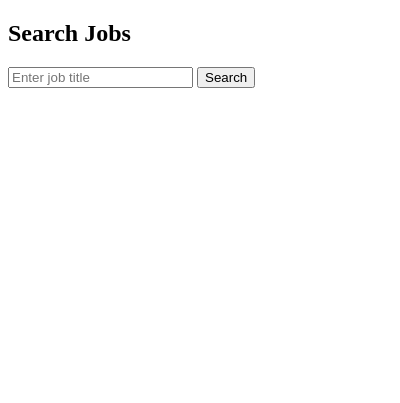
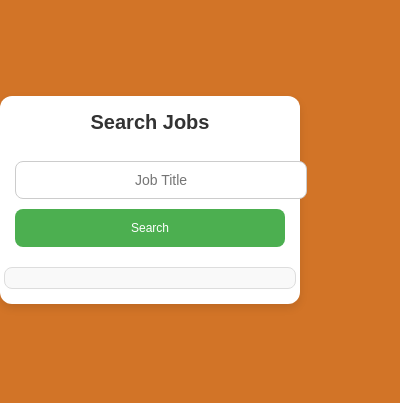
Before and after one commit to ShrikantJadhav4945/BlueBit-Hackathon, a browser extension: page Extension/popup.html in a window 400 px wide. Drawn offline with Linux system fonts and the light colour scheme.

Commit message:
Applied Styling on Extension and Modification

```diff
--- a/Extension/popup.html
+++ b/Extension/popup.html
@@ -6,13 +6,112 @@
   <meta name="viewport" content="width=device-width, initial-scale=1.0" />
   <title>Hirely - Job Search</title>
   <link rel="stylesheet" type="text/css" href="styles.css" />
+  <style>
+    .result-item a {
+      color: #4a56e2;
+      font-weight: bold;
+      text-decoration: underline;
+    }
+
+    .result-item p {
+      color: #333;
+    }
+    /* styles.css */
+body {
+  font-family: Arial, sans-serif;
+  margin: 0;
+  padding: 0;
+  background-color: #f4f4f9;
+  width: 300px;
+  height: 400px;
+  display: flex;
+  justify-content: center;
+  align-items: center;
+  background-color: #d27427;
+}
+
+.container {
+  background-color: #fff;
+  padding: 20px;
+  width: 90%;
+  max-width: 280px;
+  border-radius: 12px;
+  box-shadow: 0 4px 8px rgba(0, 0, 0, 0.1);
+  display: flex;
+  flex-direction: column;
+  justify-content: center;
+  align-items: center; /* Center content horizontally */
+  text-align: center; /* Align text to center */
+}
+
+h2 {
+  margin-top: 0;
+  font-size: 20px;
+  color: #333;
+}
+
+#search-input {
+  width: 100%;
+  padding: 10px;
+  margin-top: 10px;
+  border: 1px solid #ccc;
+  border-radius: 8px;
+  outline: none;
+  font-size: 14px;
+  text-align: center; /* Center placeholder text */
+}
+
+#search-btn {
+  width: 100%;
+  padding: 12px;
+  background-color: #4caf50;
+  color: white;
+  border: none;
+  border-radius: 8px;
+  cursor: pointer;
+  font-size: 14px;
+  margin-top: 10px;
+}
+
+#search-btn:hover {
+  background-color: #45a049;
+}
+
+#results {
+  margin-top: 20px;
+  padding: 10px;
+  background-color: #f9f9f9;
+  border: 1px solid #ddd;
+  border-radius: 8px;
+  max-height: 200px;
+  overflow-y: auto;
+  font-size: 14px;
+  color: #333;
+  width: 100%;
+  text-align: left;
+}
+
+/* Responsive Design */
+@media (max-width: 400px) {
+  .container {
+    padding: 15px;
+  }
+
+  #search-btn {
+    font-size: 12px;
+  }
+}
+
+  </style>
 </head>
 
 <body>
   <div class="container">
     <h2>Search Jobs</h2>
-    <input type="text" id="search-input" placeholder="Enter job title" />
-    <button id="search-btn">Search</button>
+    <div>
+      <input type="text" id="search-input" placeholder="Job Title" />
+      <button id="search-btn">Search</button>
+    </div>
     <div id="results"></div>
   </div>
 
--- a/Extension/popup.js
+++ b/Extension/popup.js
@@ -20,10 +20,10 @@ function searchJobs() {
 
       items.forEach((item) => {
         const div = document.createElement("div");
-        div.className = "result-item";
+        div.className = "result-item mb-4";
         div.innerHTML = `
           <a href="${item.link}" target="_blank">${item.title}</a>
-          <p>${item.snippet}</p>
+          <p>${item.snippet}</p> <b></b>
         `;
         resultsDiv.appendChild(div);
       });
```
Also changed, not shown: Extension/manifest.json.
